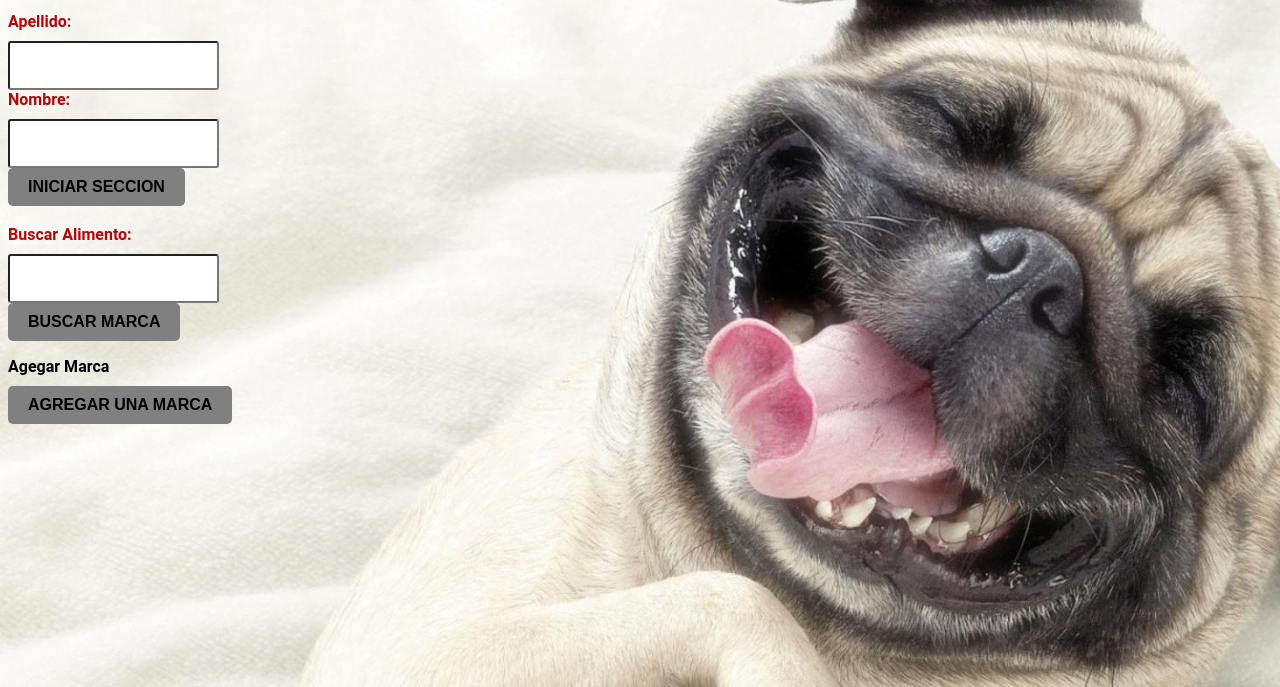
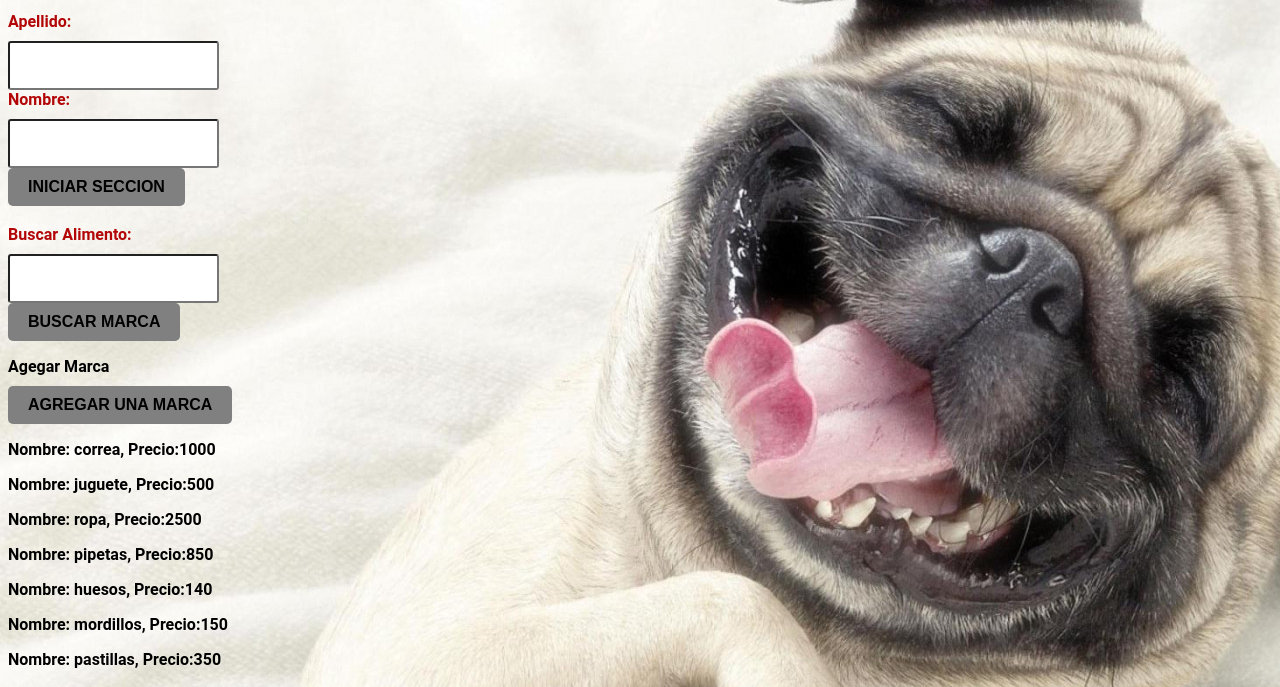
Before and after one commit to Daniigoomez/proyectoFinal, a plain HTML site: page index.html in a window 1280 px wide. Shown: the part 113-800 px from the top of the page. Drawn offline with Linux system fonts and the light colour scheme; some packages are replaced by stand-ins of ours; no server answers; a script that the page names is missing.

Commit message:
actualizacion del proyecto

```diff
--- a/index.html
+++ b/index.html
@@ -29,6 +29,8 @@
 
   <div class="contenedor" id="pokemon-container"></div>
 
+  <div id="producto-container"></div>
+
 
 
 
--- a/main.js
+++ b/main.js
@@ -218,8 +218,7 @@ function filtrarStock(){
     const agregarBtn = document.getElementById("agregarAlimento")
     agregarBtn.addEventListener("click",agregarAlimento)
 
-
-    let url = "https://pokeapi.co/api/v2/pokemon?limit=6"
+    let url = "https://pokeapi.co/api/v2/pokemon?limit=1"
 
     const pokemonContainer = document.getElementById("pokemon-container")
 
@@ -248,3 +247,22 @@ function filtrarStock(){
        })
 
     })
+
+
+    fetch("productos.json")
+    .then( (response)=> response.json())
+    .then( data=>{
+        const productos = data.productos
+        const productosContainer = document.getElementById("producto-container")
+        productos.forEach( producto =>{
+            const productosElement = document.createElement("p")
+            productosElement.textContent = `Nombre: ${producto.nombre}, Precio:${producto.precio} `
+            productosContainer.appendChild(productosElement)
+        })
+
+
+    })
+    .catch (error=>{
+        console.error("valores invalidos")
+
+    })
--- /dev/null
+++ b/productos.json
@@ -0,0 +1,41 @@
+{
+    "productos":
+    [
+        {
+         "nombre": "correa",
+         "precio": 1000,
+         "cantidad":80
+        },
+
+        {
+        "nombre": "juguete",
+        "precio": 500,
+        "cantidad":150},
+
+        {
+         "nombre": "ropa",
+         "precio":2500,
+         "cantidad":200},
+
+        {
+         "nombre": "pipetas",
+         "precio":850,
+         "cantidad":54},
+
+        {
+         "nombre": "huesos",
+         "precio":140,
+         "cantidad":32},
+
+        {
+        "nombre":"mordillos",
+        "precio":150,
+        "cantidad":35},
+
+        {
+        "nombre": "pastillas",
+        "precio":350,
+        "cantidad": 150}
+
+    ]
+}
```
